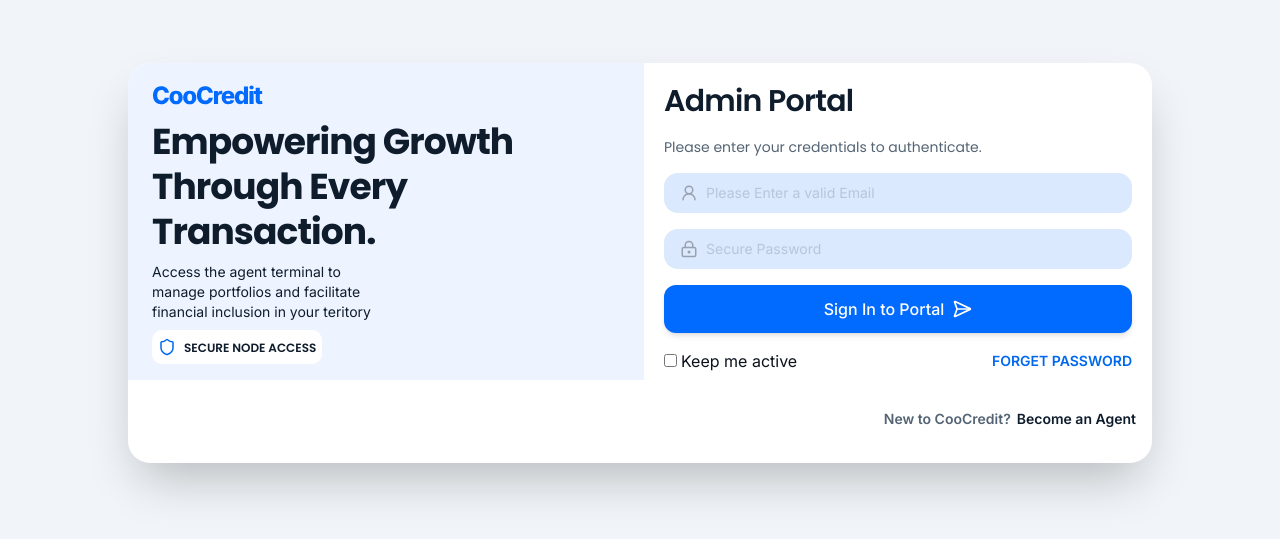
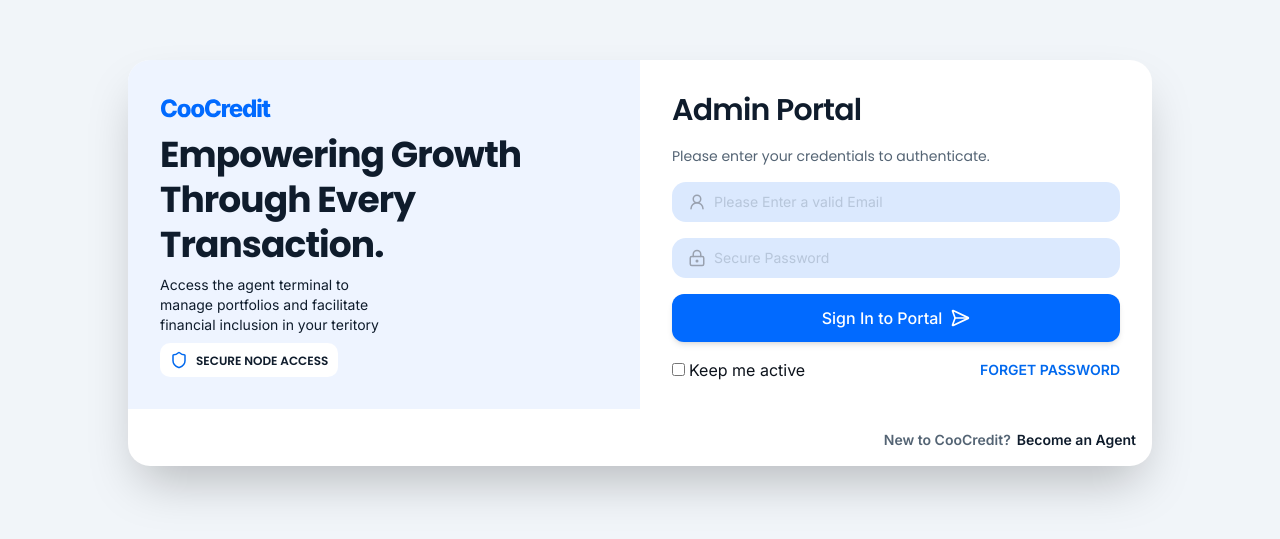
Before and after one commit to Banicoop/coocredit-business, a Next.js app: page /auth/sign-in/admin in a window 1280 px wide. Shown: the part 137-676 px from the top of the page. Built offline with nearby package versions, Linux system fonts and the light colour scheme; no server answers; a web font is replaced by a local one.

Commit message:
fixed deployment, implement api to retrive business loans

```diff
--- a/src/app/auth/sign-in/admin/page.tsx
+++ b/src/app/auth/sign-in/admin/page.tsx
@@ -29,9 +29,9 @@ const AdminSignInPage = () => {
 
   return (
     <main className='p-4 w-full mx-auto my-auto max-w-7xl flex items-center justify-center flex-col flex-1 h-full'>
-      <section className='flex flex-col bg-[#FFFFFF] rounded-2xl min-h-100 shadow-2xl w-fit'>
+      <section className='flex flex-col bg-card rounded-2xl min-h-100 shadow-2xl w-fit'>
         <div className='flex max-w-5xl'>
-          <div className='hidden lg:flex flex-1 flex-col gap-2 bg-[#EEF4FF] py-4 px-6 h-full rounded-tl-2xl'>
+          <div className='hidden lg:flex flex-1 flex-col gap-2 bg-[#EEF4FF] p-8 h-full rounded-tl-2xl'>
             <Image src={logo} alt='LOGO' loading='eager' />
             <Typography variant='h1' className='text-[36px]' font='poppins'>
               Empowering Growth Through Every Transaction.
@@ -40,16 +40,16 @@ const AdminSignInPage = () => {
               Access the agent terminal to manage portfolios and facilitate financial inclusion in your teritory
             </Typography>
             <Typography
-              variant='small'
+              // variant='small'
               startIcon={<Shield size={18} className='text-primary' />}
-              className='uppercase py-2 px-1.5 bg-white w-fit rounded-sm font-semibold'
+              className='uppercase py-2 px-2.5 bg-card w-fit rounded-sm text-xs font-semibold'
               font='poppins'
             >
               Secure Node Access
             </Typography>
           </div>
 
-          <form action={formAction} className='flex flex-1 flex-col gap-4 justify-center p-5'>
+          <form action={formAction} className='flex flex-1 flex-col gap-4 justify-center p-8'>
             <Typography variant='h2' font='poppins'>
               Admin Portal
             </Typography>
--- a/src/components/ui/LogoutModal.tsx
+++ b/src/components/ui/LogoutModal.tsx
@@ -23,7 +23,7 @@ const LogoutModal = ({open, setOpen}: Props) => {
 
     const handleLogout = () => {
         setUser(null);
-        router.push('/auth/sign-in');
+        router.push('/auth/sign-in/admin');
     }
 
 
--- /dev/null
+++ b/src/lib/admin.actions.ts
@@ -0,0 +1,13 @@
+'use server';
+
+
+export const approveBusinessLoans = () => {
+    // Implement the logic to fetch all loans from the database or API
+
+}
+
+
+export const rejectBusinessLoans = () => {
+    // Implement the logic to fetch all loans from the database or API
+
+}
--- /dev/null
+++ b/src/lib/agent.actions.ts
@@ -0,0 +1,13 @@
+'use server';
+
+
+export const approveBusinessLoans = () => {
+    // Implement the logic to fetch all loans from the database or API
+
+}
+
+
+export const rejectBusinessLoans = () => {
+    // Implement the logic to fetch all loans from the database or API
+
+}
--- /dev/null
+++ b/src/lib/api.ts
@@ -0,0 +1,14 @@
+import { SERVER } from "@/utils/server"
+
+
+export const getAllLoans = async () => {
+    // Implement the logic to fetch all loans from the database or API
+    const res = await SERVER.get('admin/loans/business', {
+        revalidate: 120,
+        timeout: 5000,
+    });
+    if(res.status !== 200) {
+        throw new Error('Failed to fetch loans');
+    }
+    return res.data;
+}
```
